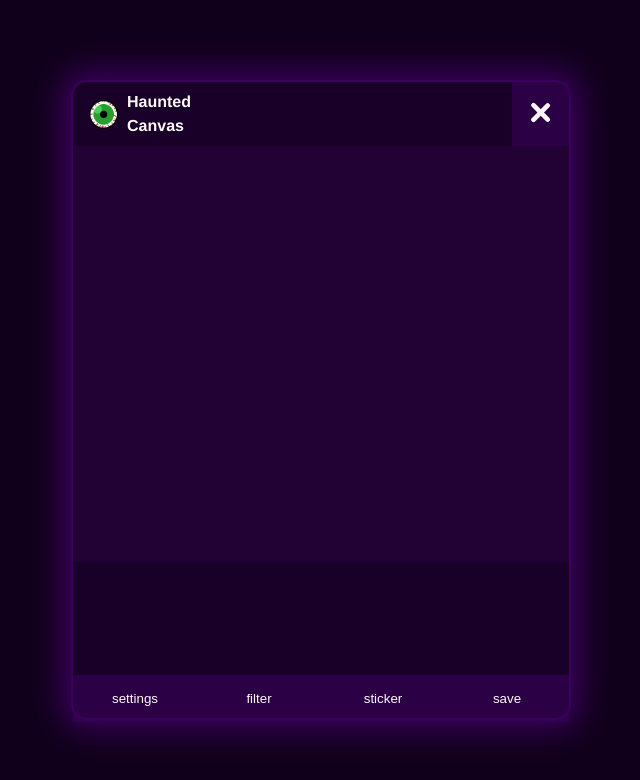
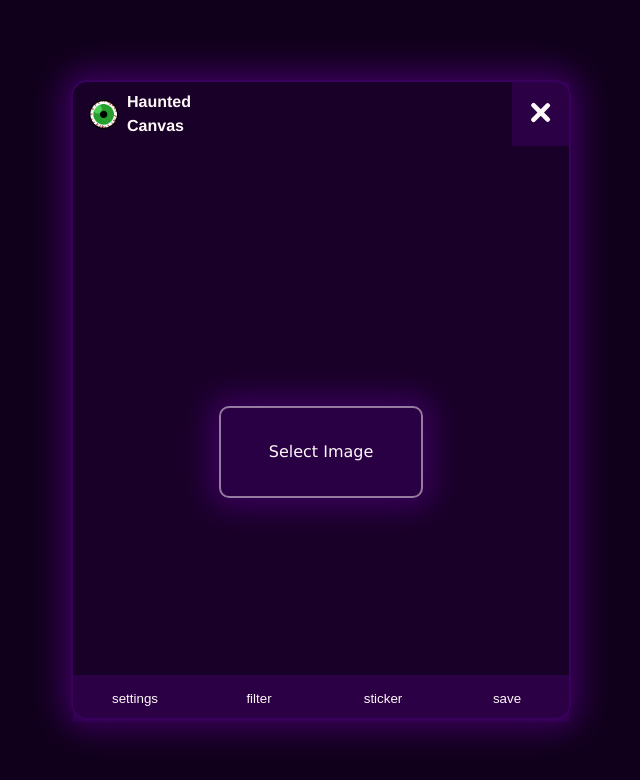
Before and after one commit to mbosselmann/haunted-canvas, an Angular app: page / in a window 1280 px wide. Shown: the top 780 px of the page, without its empty margins (319-959 px from the left). Built offline with nearby package versions, Linux system fonts and the light colour scheme.

Commit message:
update editor component to handle form and canvas

```diff
--- a/src/app/editor/editor.component.css
+++ b/src/app/editor/editor.component.css
@@ -55,3 +55,8 @@
   white-space: nowrap;
   border-width: 0;
 }
+
+editor-canvas {
+  display: grid;
+  place-items: center;
+}
--- a/src/app/editor/editor.component.html
+++ b/src/app/editor/editor.component.html
@@ -15,6 +15,13 @@
       <span class="sr-only">Close Editor</span>
     </button>
   </header>
-  <editor-canvas />
+  @if (isImageChosen) {
+  <editor-canvas [previewImage]="previewImage" />
+  } @else {
+  <image-upload
+    (setPreviewImage)="setPreviewImage($event)"
+    (onImageIsChosen)="onImageChosen(true)"
+  />
+  }
   <editor-controls />
 </div>
--- a/src/app/editor/editor.component.ts
+++ b/src/app/editor/editor.component.ts
@@ -1,11 +1,12 @@
 import { Component, EventEmitter, Output } from '@angular/core';
 import { CanvasComponent } from '../canvas/canvas.component';
 import { EditorControlsComponent } from '../editor-controls/editor-controls.component';
+import { ImageUploadComponent } from '../image-upload-form/image-upload-form.component';
 
 @Component({
   selector: 'editor',
   standalone: true,
-  imports: [CanvasComponent, EditorControlsComponent],
+  imports: [CanvasComponent, EditorControlsComponent, ImageUploadComponent],
   templateUrl: './editor.component.html',
   styleUrl: './editor.component.css',
 })
@@ -13,11 +14,23 @@ export class EditorComponent {
   title: string = 'Haunted Canvas';
   closeIconUrl: string = 'assets/close-icon.svg';
   greenEyeUrl: string = 'assets/green-eye.png';
+  isImageChosen: boolean = false;
+  previewImage: any = null;
 
   @Output()
   closeEditor = new EventEmitter<boolean>();
 
   onCloseEditor() {
     this.closeEditor.emit(false);
+    this.isImageChosen = false;
+  }
+
+  onImageChosen(isImageChosen: boolean) {
+    this.isImageChosen = isImageChosen;
+  }
+
+  setPreviewImage(previewImage: string) {
+    this.previewImage = previewImage;
+    console.log(this.previewImage);
   }
 }
```
